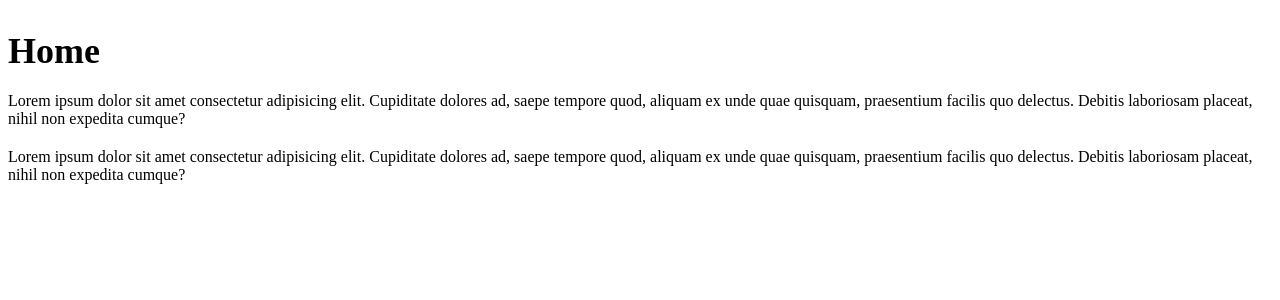
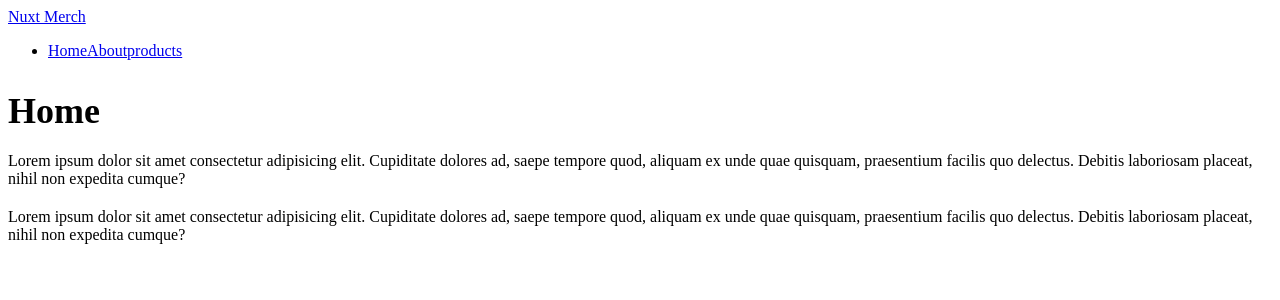
Before and after one commit to fronomenal/nuxt_store, a Nuxt app: page / in a window 1280 px wide. Shown: the top 300 px of the page. Built offline with nearby package versions, Linux system fonts and the light colour scheme.

Commit message:
Add navigation links to index page

```diff
--- a/pages/index.vue
+++ b/pages/index.vue
@@ -4,6 +4,18 @@
 
 <template>
   <div>
+    <header>
+      <nav>
+        <NuxtLink to="/">Nuxt Merch</NuxtLink>
+        <ul>
+          <li>
+            <NuxtLink to="/">Home</NuxtLink>
+            <NuxtLink to="/about">About</NuxtLink>
+            <NuxtLink to="/products">products</NuxtLink>
+          </li>
+        </ul>
+      </nav>
+    </header>
     <h2>Home</h2>
     <p>Lorem ipsum dolor sit amet consectetur adipisicing elit. Cupiditate dolores ad, saepe tempore quod, aliquam ex unde quae quisquam, praesentium facilis quo delectus. Debitis laboriosam placeat, nihil non expedita cumque?</p>
     <p>Lorem ipsum dolor sit amet consectetur adipisicing elit. Cupiditate dolores ad, saepe tempore quod, aliquam ex unde quae quisquam, praesentium facilis quo delectus. Debitis laboriosam placeat, nihil non expedita cumque?</p>
--- a/pages/products/[pid].vue
+++ b/pages/products/[pid].vue
@@ -7,7 +7,6 @@
 <template>
   <div>
     <h2>Products Details: {{ pid }}</h2>
-    <p>Lorem ipsum dolor sit amet consectetur adipisicing elit. Cupiditate dolores ad, saepe tempore quod, aliquam ex unde quae quisquam, praesentium facilis quo delectus. Debitis laboriosam placeat, nihil non expedita cumque?</p>
     <p>Lorem ipsum dolor sit amet consectetur adipisicing elit. Cupiditate dolores ad, saepe tempore quod, aliquam ex unde quae quisquam, praesentium facilis quo delectus. Debitis laboriosam placeat, nihil non expedita cumque?</p>
   </div>
 </template>
```
